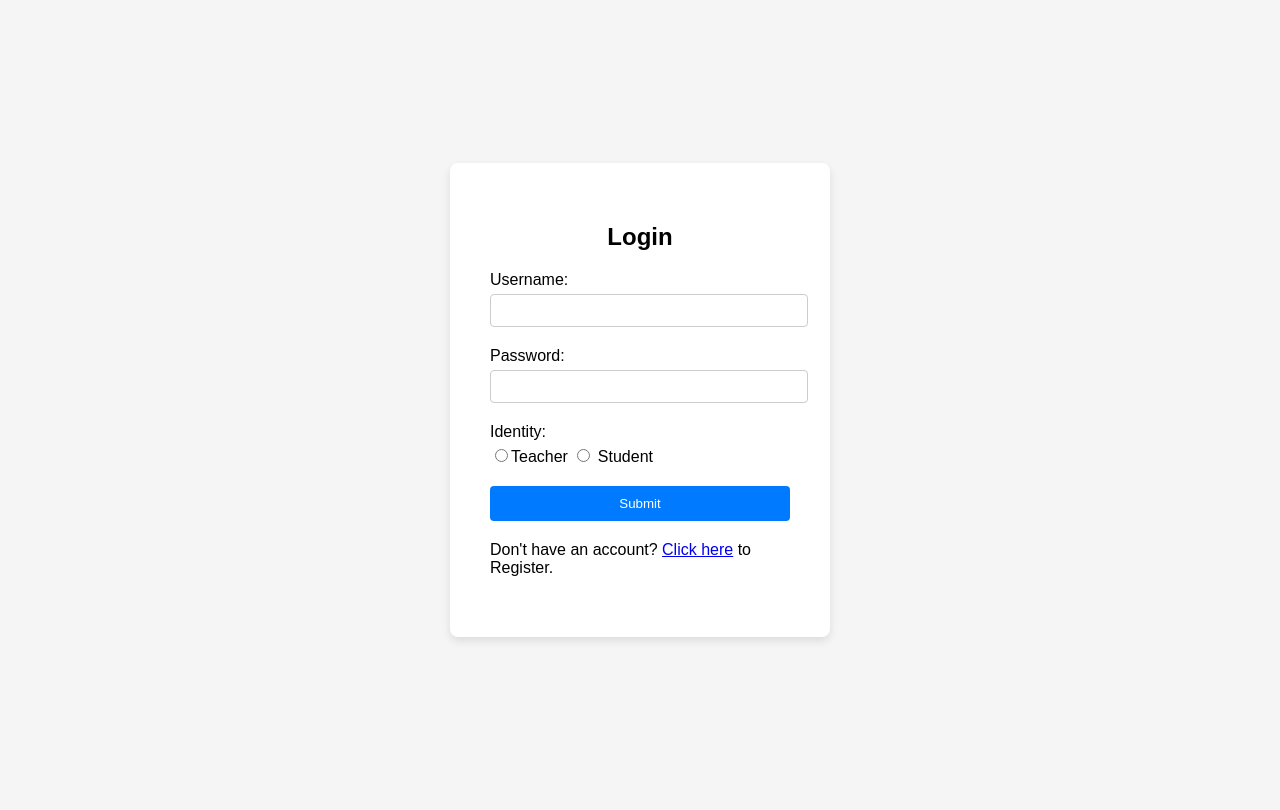
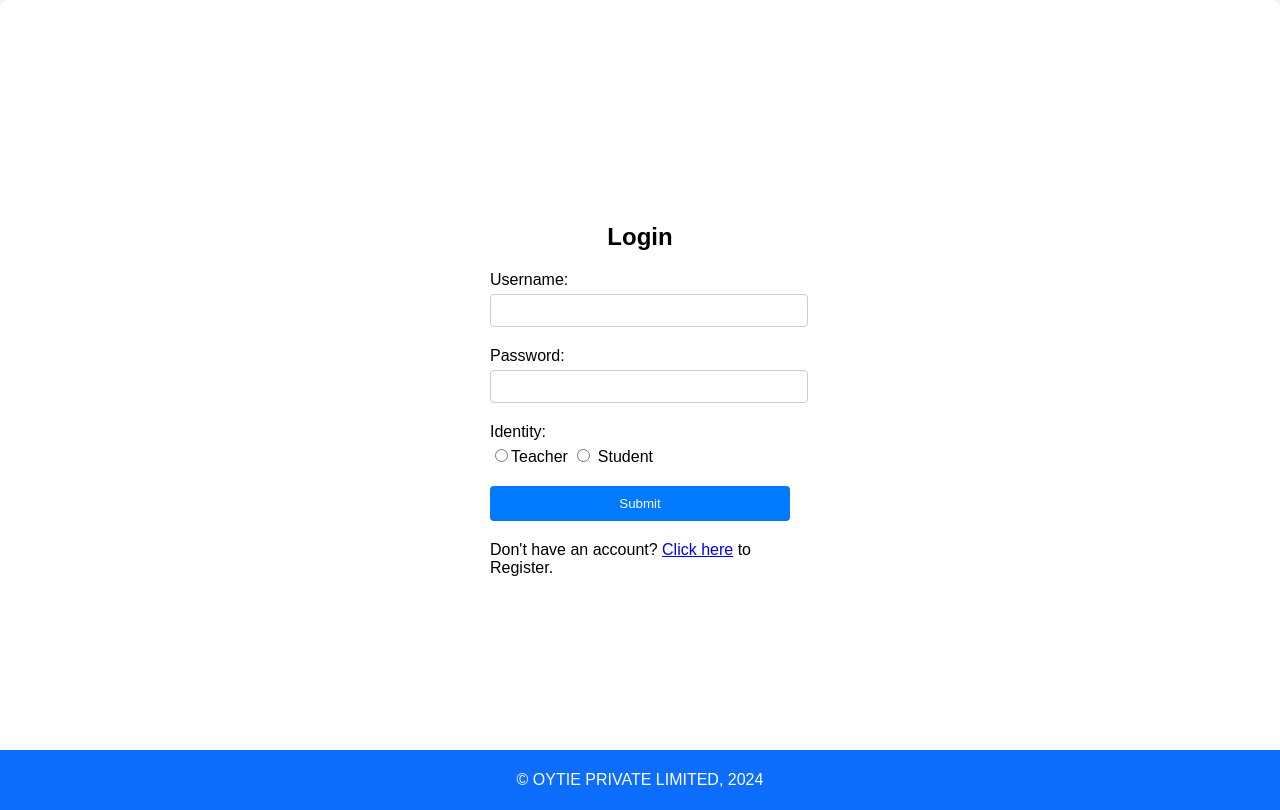
Before and after one commit to utkarsh222004/Oytie_TEAM_4, a Django app: page /login/ in a window 1280 px wide. Before the commit the page ends 641 px from the top, so only its background shows below. Run offline with Django 4.2, Linux system fonts and the light colour scheme.

Commit message:
Updated login.html with footer

```diff
--- a/assignment_management/templates/login.html
+++ b/assignment_management/templates/login.html
@@ -1,5 +1,6 @@
 <!DOCTYPE html>
 <html lang="en">
+
 <head>
   <meta charset="UTF-8">
   <meta name="viewport" content="width=device-width, initial-scale=1.0">
@@ -9,18 +10,20 @@
       font-family: Arial, sans-serif;
       margin: 0;
       padding: 0;
+      overflow: hidden;
+      background-color: #f5f5f5;
+    }
+
+    .login-container {
       display: flex;
       justify-content: center;
       align-items: center;
       height: 100vh;
-  background-color: #f5f5f5;
-}
-
-.login-container {
       background-color: #fff;
       border-radius: 8px;
       box-shadow: 0 4px 8px rgba(0, 0, 0, 0.1);
-  padding: 40px;
+
+
     }
 
     .login-form {
@@ -49,6 +52,10 @@ input[type="password"] {
       border: 1px solid #ccc;
     }
 
+    input[type="radio"] {
+      cursor: pointer;
+    }
+
     button {
       width: 100%;
       padding: 10px;
@@ -65,12 +72,29 @@ button:hover {
       background-color: #0056b3;
     }
 
+    .footer {
+      background: #0d6efd;
+      width: 100%;
+      padding: 5px 0;
+      margin-top: -50px;
+      text-align: center;
+      height: fit-content;
+      color: #fff;
+    }
+
+    .footer p {
+      display: flex;
+      justify-content: center;
+      align-items: center;
+      text-align: center;
+    }
   </style>
 
 </head>
+
 <body>
   <div class="login-container">
-    <form class="login-form" method="get" action="{%url 'loginmap' %}" >
+    <form class="login-form" method="get" action="{%url 'loginmap' %}">
       <h2>Login</h2>
       <div class="input-group">
         <label for="username">Username:</label>
@@ -80,15 +104,22 @@ button:hover {
         <label for="password">Password:</label>
         <input type="password" id="password" name="password" required>
       </div>
-       <div  class="input-group">
-        <label for="password">Identity: </label> <input type="radio" name="myIdentity" value="teacher">Teacher <input type="radio" name="myIdentity" value="student"> Student
+      <div class="input-group">
+        <label for="password">Identity: </label> <input type="radio" name="myIdentity" value="teacher">Teacher <input
+          type="radio" name="myIdentity" value="student"> Student
 
       </div>
       <button type="submit">Submit</button> <br>
       <div class="input-group">
-      <footer >Don't have an account? <a  href="#">Click here</a> to Register.</footer>
+        <footer>Don't have an account? <a href="#">Click here</a> to Register.</footer>
       </div>
     </form>
   </div>
+
+  <footer class="footer">
+    <p>&copy; OYTIE PRIVATE LIMITED, 2024</p>
+  </footer>
+
 </body>
+
 </html>
```
Lines whose indentation alone changed are shown as unchanged.
